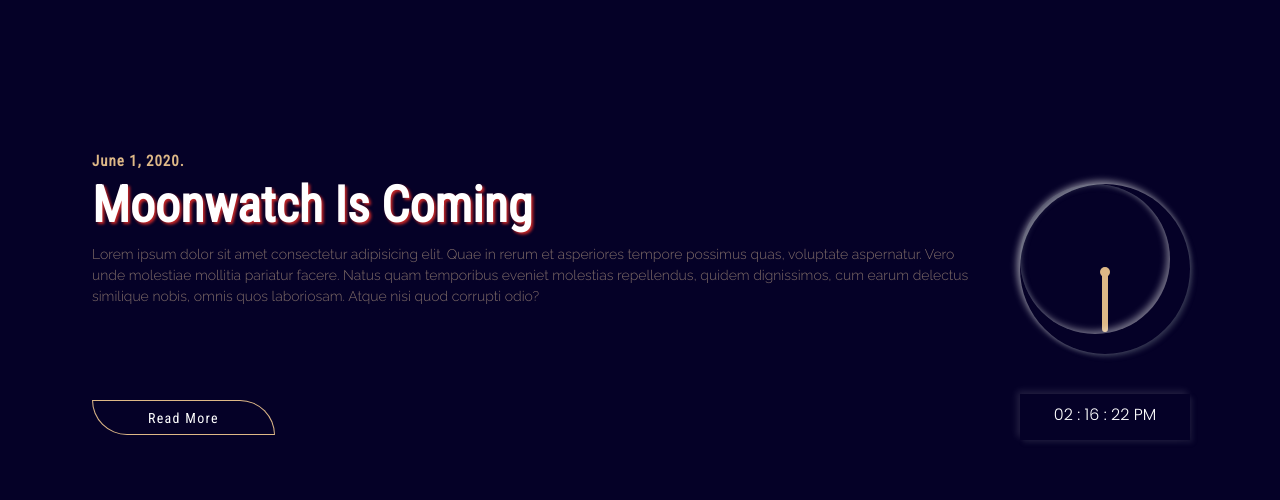
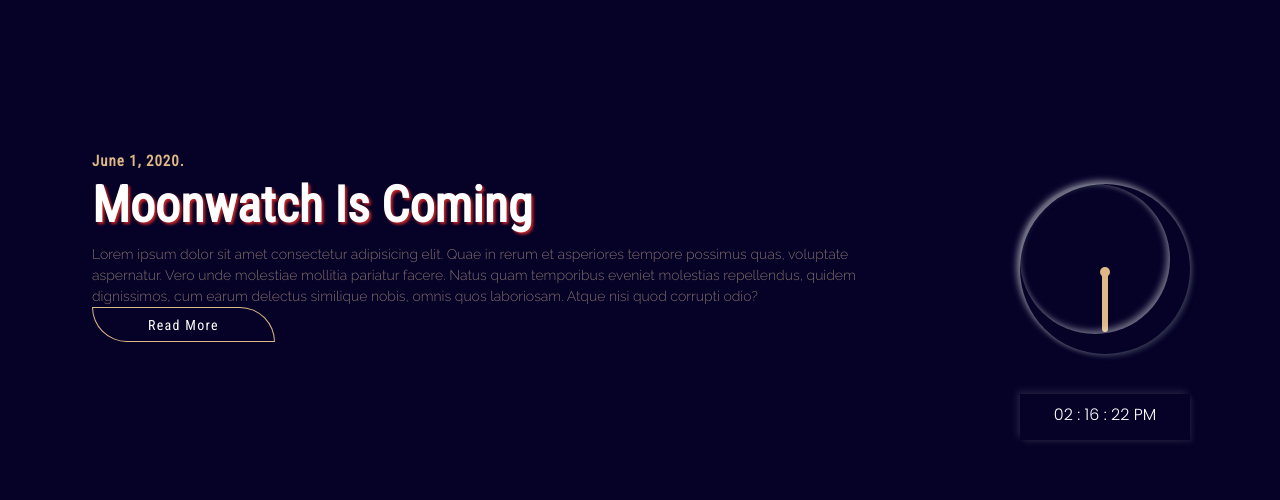
Before and after one commit to CodewithKisha/Javascript_timer, a plain HTML site: page index.html in a window 1280 px wide. Drawn offline with Linux system fonts and the light colour scheme.

Commit message:
Update style.css

```diff
--- a/style.css
+++ b/style.css
@@ -46,7 +46,7 @@ p {
     font-size: 14px;
     color: rgba(240, 207, 163, 0.527);
     line-height: 1.5;
-    padding: 0 0 7em 0;
+    padding: 0 7em 0 0;
 }
 
 .btn {
@@ -54,7 +54,6 @@ p {
     border: 1px solid burlywood;
     border-radius: 0 50px 0 50px;
     padding: 4px 55px;
-    margin: -50px 0 30px 0;
 }
 
 .btn a {
```
